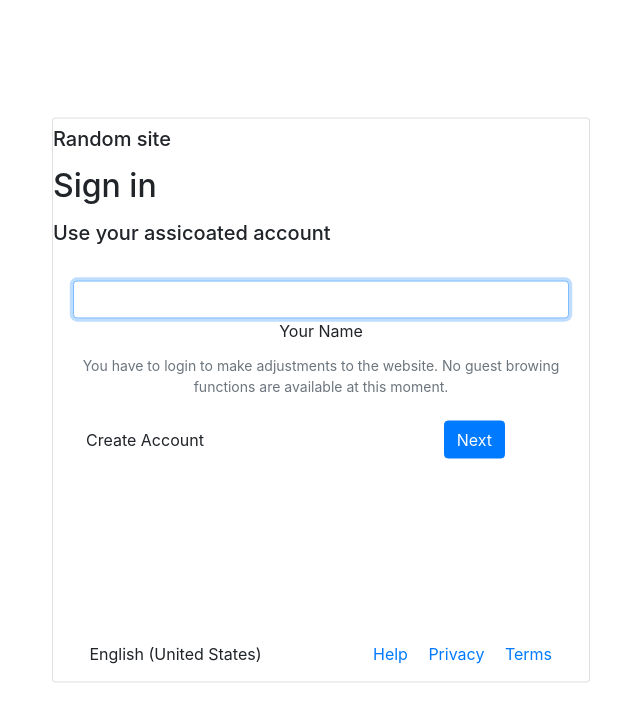
After one commit to crimsonpython24/stca, a Django app: page /accounts/test_tmpl_1 in a window 1280 px wide. The commit adds this page. Shown: the top 722 px of the page, without its empty margins (353-993 px from the left). Run offline with Django 3.2, Linux system fonts and the light colour scheme; some libraries are stand-ins or nearby versions.

Commit message:
Fix #010001 -- Amending Login Template In Progress

```diff
--- a/stca/accounts/templates/accounts/user_form.html
+++ b/stca/accounts/templates/accounts/user_form.html
@@ -1,4 +1,6 @@
 {% extends "base.html" %}
+
+{% load static %}
 
 {% block style %}
 <link href="{% static 'css/style.css' %}" rel="stylesheet">
--- /dev/null
+++ b/stca/accounts/templates/temp/login.html
@@ -0,0 +1,136 @@
+{% extends "base.html" %}
+
+{% block style %}
+<style>
+  .main-card {
+    position: absolute;
+    top: 50%;
+    left: 50%;
+    -moz-transform: translateX(-50%) translateY(-50%);
+    -webkit-transform: translateX(-50%) translateY(-50%);
+    transform: translateX(-50%) translateY(-50%);
+    min-width: 500px;
+  }
+  .action-btn-group {
+    padding-bottom: 15%;
+  }
+  .min-height {
+    min-height: 565px; min-width: 538px;
+  }
+</style>
+{% endblock style %}
+
+{% block navbar %}{% endblock navbar %}
+
+{% block content %}
+<!-- Tab panels -->
+<div class="tab-content">
+  <form method="post" action="{% url 'login' %}">
+    {% csrf_token %}
+    <!-- Panel 1 -->
+    <div class="tab-pane fade in show active" id="panel555" role="tabpanel">
+      <div class="col-md-4 main-card">
+        <!-- Card -->
+        <div class="card card-cascade narrower min-height">
+          <!-- Card image -->
+          <div class="view view-cascade gradient-card-header blue-gradient">
+            <h5 class="mb-0 pb-3 pt-2">Random site</h5>
+            <!-- Title -->
+            <h2 class="card-header-title">Sign in</h2>
+            <!-- Subtitle -->
+            <h5 class="mb-0 pb-3 pt-2">Use your assicoated account</h5>
+          </div>
+          <!-- Card content -->
+          <div class="card-body card-body-cascade text-center">
+            <!-- Material input -->
+            <div class="md-form">
+              <input type="text" name="username" autofocus autocapitalize="none" autocomplete="username" maxlength="150" required id="id_username" class="form-control validate" aria-describedby="inputValidationEx">
+              <label for="id_username" data-error="wrong" data-success="right">Your Name</label>
+              <small id="inputValidationEx" class="form-text text-muted mb-4">
+                You have to login to make adjustments to the website. No guest browing functions are available at this moment.
+              </small>
+            </div>
+            <!-- Card -->
+            <div class="row action-btn-group">
+              <div class="col-md-5"><button type="button" class="btn btn-flat" style="float: left;">Create Account</button></div>
+              <div class="col-md-2"></div>
+              <div class="col-md-5">
+                <button class="btn btn-primary btn-rounded" data-toggle="tab" href="#panel666" role="tab">Next</button>
+              </div>
+            </div>
+          </div>
+          <!-- Card footer -->
+          <div class="rounded-bottom mdb-color lighten-3 text-center pt-3">
+            <ul class="list-unstyled list-inline font-small">
+              <div class="row">
+                <div class="col-md-6">
+                  <li class="list-inline-item pr-2 white-text">English (United States)</li>
+                </div>
+                <div class="col-md-6">
+                  <li class="list-inline-item pr-2"><a href="#" class="white-text">Help</a></li>
+                  <li class="list-inline-item pr-2"><a href="#" class="white-text">Privacy</a></li>
+                  <li class="list-inline-item"><a href="#" class="white-text">Terms</a></li>
+                </div>
+              </div>
+            </ul>
+          </div>
+        </div>
+      </div>
+    </div>
+    <!-- Panel 1 -->
+
+    <!-- Panel 2 -->
+    <div class="tab-pane fade" id="panel666" role="tabpanel">
+      <div class="tab-pane fade in show active" id="panel555" role="tabpanel">
+        <div class="col-md-4 main-card">
+          <!-- Card -->
+          <div class="card card-cascade narrower min-height">
+            <!-- Card image -->
+            <div class="view view-cascade gradient-card-header blue-gradient">
+              <h5 class="mb-0 pb-3 pt-2">Random site</h5>
+              <!-- Title -->
+              <h2 class="card-header-title">Last step?</h2>
+              <!-- Subtitle -->
+              <a data-toggle="tab" href="#panel555" role="tab"><h5 class="mb-0 pb-3 pt-2 white-text">Change the authenticated email</h5></a>
+            </div>
+            <!-- Card content -->
+            <div class="card-body card-body-cascade text-center">
+              <!-- Material input -->
+              <div class="md-form">
+                <input type="password" name="password" autocomplete="current-password" required id="id_password" class="form-control validate">
+                <label for="id_password" data-error="wrong" data-success="right">Password</label>
+              </div>
+              <!-- Card -->
+              <div class="row action-btn-group">
+                <div class="col-md-6"><button type="button" class="btn btn-flat" style="float: left;">Forgot Password?</button></div>
+                <div class="col-md-1"></div>
+                <div class="col-md-5">
+                  <button class="btn btn-primary btn-rounded" type="submit">Next</button>
+                </div>
+              </div>
+            </div>
+            <!-- Card footer -->
+            <div class="rounded-bottom mdb-color lighten-3 text-center pt-3">
+              <ul class="list-unstyled list-inline font-small">
+                <div class="row">
+                  <div class="col-md-6">
+                    <li class="list-inline-item pr-2 white-text">English (United States)</li>
+                  </div>
+                  <div class="col-md-6">
+                    <li class="list-inline-item pr-2"><a href="#" class="white-text">Help</a></li>
+                    <li class="list-inline-item pr-2"><a href="#" class="white-text">Privacy</a></li>
+                    <li class="list-inline-item"><a href="#" class="white-text">Terms</a></li>
+                  </div>
+                </div>
+              </ul>
+            </div>
+          </div>
+        </div>
+      </div>
+    </div>
+    <!-- Panel 2 -->
+  </form>
+
+</div>
+<!-- Tab panels -->
+{% endblock content %}
--- a/stca/accounts/urls.py
+++ b/stca/accounts/urls.py
@@ -9,4 +9,6 @@ urlpatterns = [
     path('logout/', auth_views.LogoutView.as_view(), name='logout'),
     path('profile/<str:username>/', views.ProfileView.as_view(), name='profile'),
     path('user_settings/', views.user_settings, name='user_settings'),
+    path('test_tmpl_1', views.TemplateTestView.as_view(), name='templatetest'),
+    path('test_tmpl_2', views.TemplateTestView2.as_view(), name='templatetest2')
 ]
--- a/stca/accounts/views.py
+++ b/stca/accounts/views.py
@@ -13,6 +13,7 @@ class LoginViewRedirect(auth_views.LoginView):
     def get_success_url(self):
         return reverse('profile', args=[self.request.user.username])
 
+    template_name = "registration/login2.html"
 
 class SignupView(generic.CreateView):
     model = User
@@ -30,6 +31,12 @@ class ProfileView(generic.ListView):
         context['username'] = self.request.user.username
         return context
 
+class TemplateTestView(generic.TemplateView):
+    template_name = "temp/login.html"
+
+
+class TemplateTestView2(generic.TemplateView):
+    template_name = "temp/login2.html"
 
 def user_settings(request):
     if request.user.is_authenticated:
--- a/stca/templates/base.html
+++ b/stca/templates/base.html
@@ -76,10 +76,10 @@
   <script type="text/javascript" src="{% static 'jq-pro/js/jquery-3.4.1.min.js' %}"></script>
   <!-- Bootstrap tooltips -->
   <script type="text/javascript" src="{% static 'jq-pro/js/popper.min.js' %}"></script>
+  <!-- MDB core JavaScript -->
+  <script type="text/javascript" src="{% static 'jq-pro/js/mdb.min.js' %}"></script>
   <!-- Bootstrap core JavaScript -->
   <script type="text/javascript" src="{% static 'jq-pro/js/bootstrap.min.js' %}"></script>
-  <!-- MDB core JavaScript -->
-  <script type="text/javascript" src="{% static 'jq-pro/js/mdb.min.js' %}"></script>
   {% block js %}{% endblock js %}
 </body>
 
```
Also changed, not shown: stca/accounts/templates/registration/login2.html (added, +157 -0 lines), stca/accounts/templates/temp/tmp.html (added, +114 -0 lines), stca/static/media/warrenwang1027/repository-open-graph-template.png (added).
